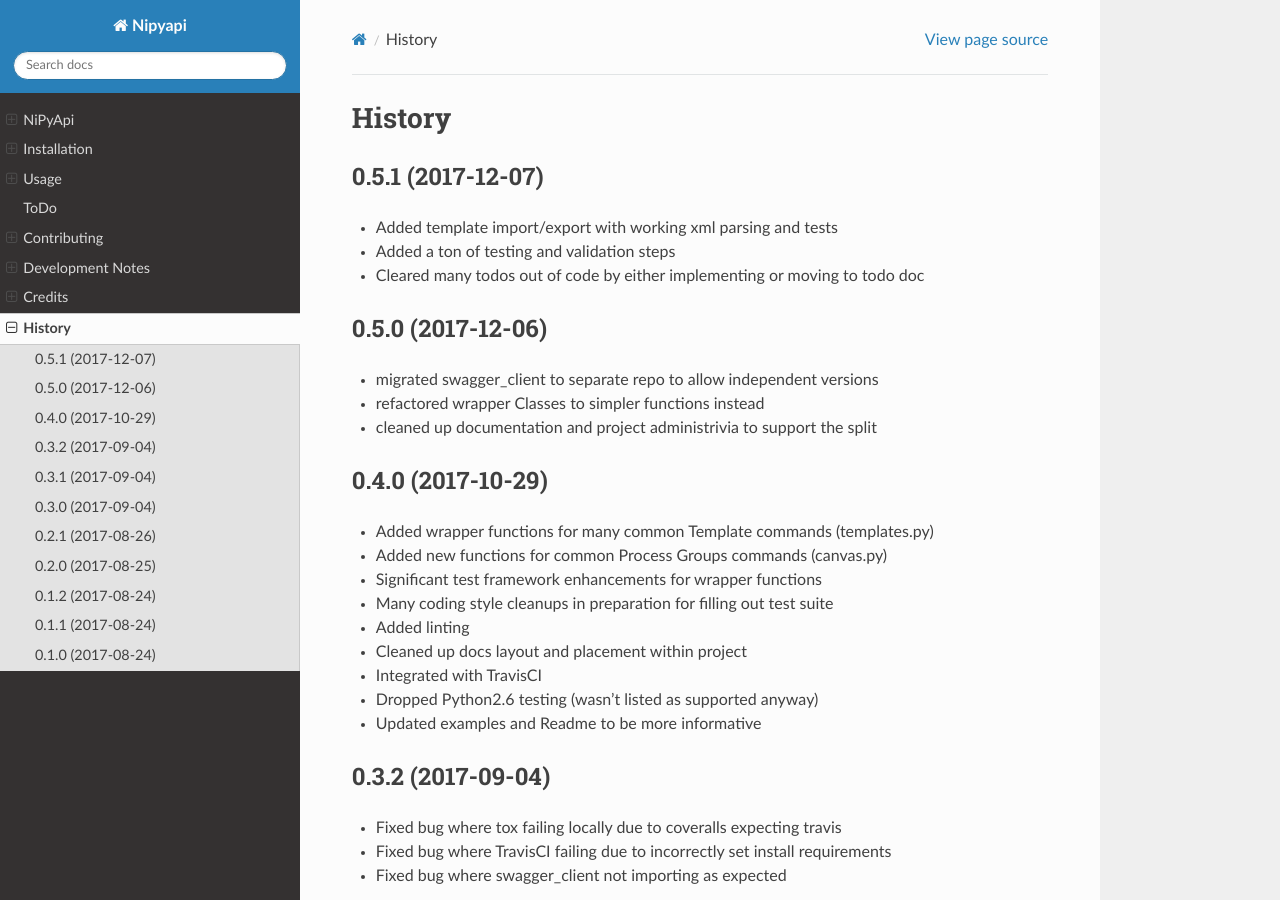
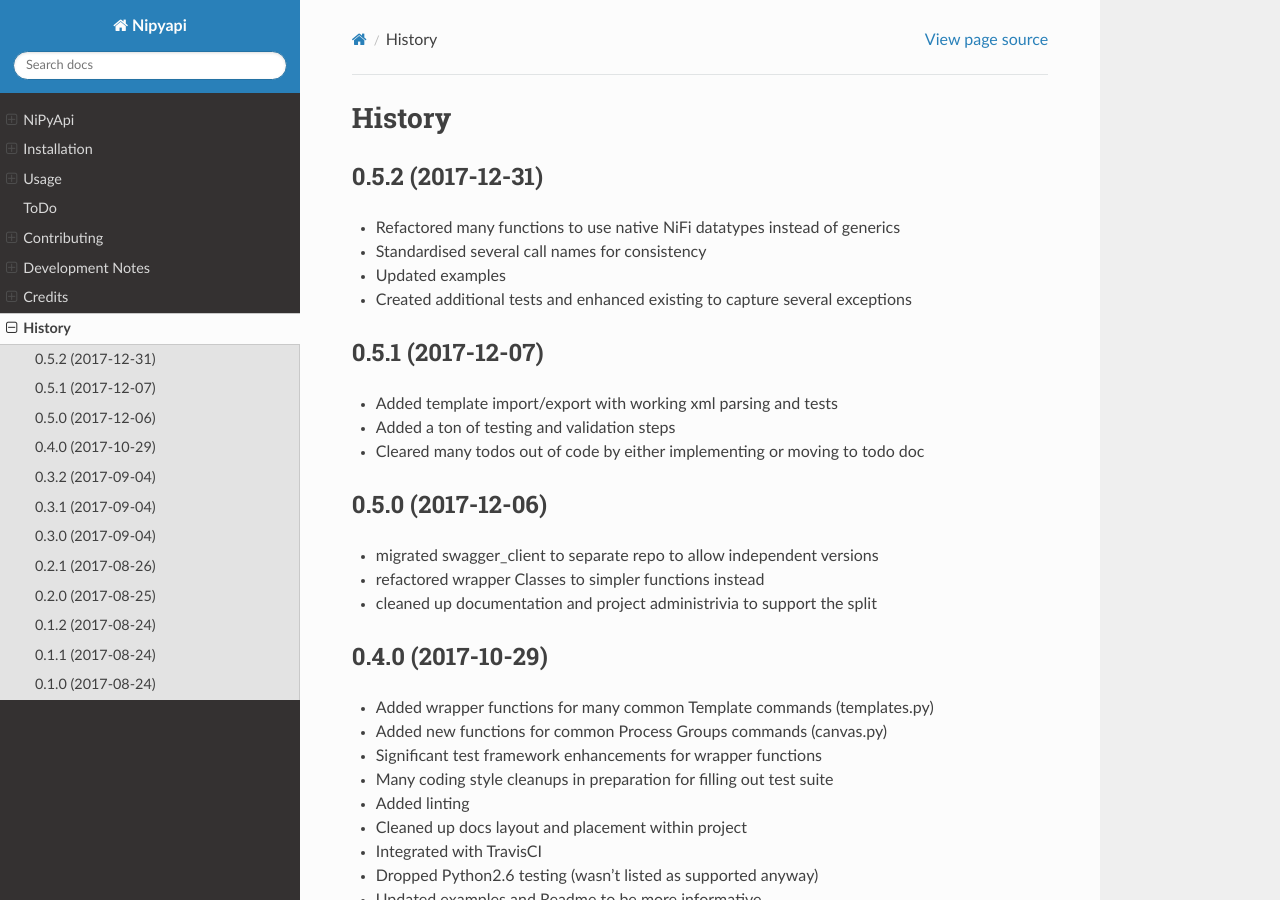
Before and after one commit to Chaffelson/nipyapi, a Sphinx documentation site: the page built from docs/history.rst, in a window 1280 px wide and 900 px high. Built offline with Sphinx 7.4.7 and the Read the Docs theme 2.0.0, drawn with Linux system fonts in a browser that asks for light colours.

Commit message:
pre-release for ver 0.5.2

```diff
--- a/README.rst
+++ b/README.rst
@@ -43,7 +43,7 @@ The easiest way to install NiPyApi is with pip::
     # in bash
     pip install nipyapi
 
-Then import and use the module::
+Then import and use the modules::
 
     # in python
     from nipyapi.canvas import *
--- a/docs/devnotes.rst
+++ b/docs/devnotes.rst
@@ -55,7 +55,7 @@ Release Process
 This assumes you have virtualenvwrapper, git, and appropriate python versions installed, as well as the necessary test environment:
 
 - update History.rst
-- update setup.py
+- check setup.py
 - check requirements.txt and requirements_dev.txt
 - Commit all changes
 - in bash::
--- a/docs/history.rst
+++ b/docs/history.rst
@@ -1,6 +1,15 @@
 =======
 History
 =======
+
+0.5.2 (2017-12-31)
+------------------
+
+* Refactored many functions to use native NiFi datatypes instead of generics
+* Standardised several call names for consistency
+* Updated examples
+* Created additional tests and enhanced existing to capture several exceptions
+
 
 0.5.1 (2017-12-07)
 ------------------
```
